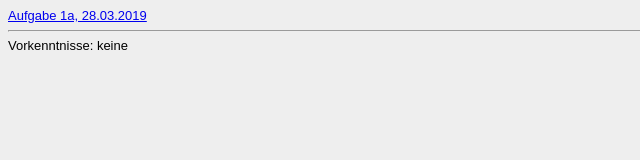
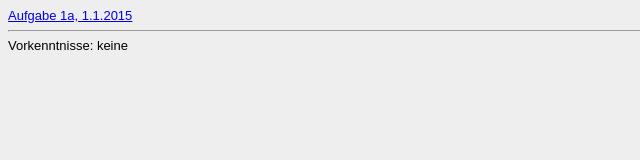
Before and after one commit to waddicor/waddicor.github.io, a plain HTML site: page Steckbrief/steckbrief.htm in a window 1280 px wide. Shown: the full height of the page, 0-640 px from the left. Drawn offline with Linux system fonts and the light colour scheme.

Commit message:
Revert "steckbrief"
This reverts commit d6a280f4747fb0ab6b1cd67e3dc28bb16fffe1ce.

```diff
--- a/Steckbrief/steckbrief.htm
+++ b/Steckbrief/steckbrief.htm
@@ -2,7 +2,7 @@
 <!-- Bitte keine Änderung in der obenstehenden Zeile vornehmen -->
 
 <!-- Hier die Links zu den gelösten Aufgaben einstellen, aktuelle oben, alte stehen lassen! Format: Aufgabenbezeichnung, Datum -->
-<a href="../Aufgabe 1/IMG_20190328_165410.jpg" target="_blank">Aufgabe 1a, 28.03.2019</a></br>
+<a href="../Aufgabe 1/IMG_20190328_165410.jpg" target="_blank">Aufgabe 1a, 1.1.2015</a></br>
 
 
 <!-- Hier bitte die Vorkenntnisse im Bereich Programmierung zu Beginn der Veranstaltung kurz beschreiben! -->
```
